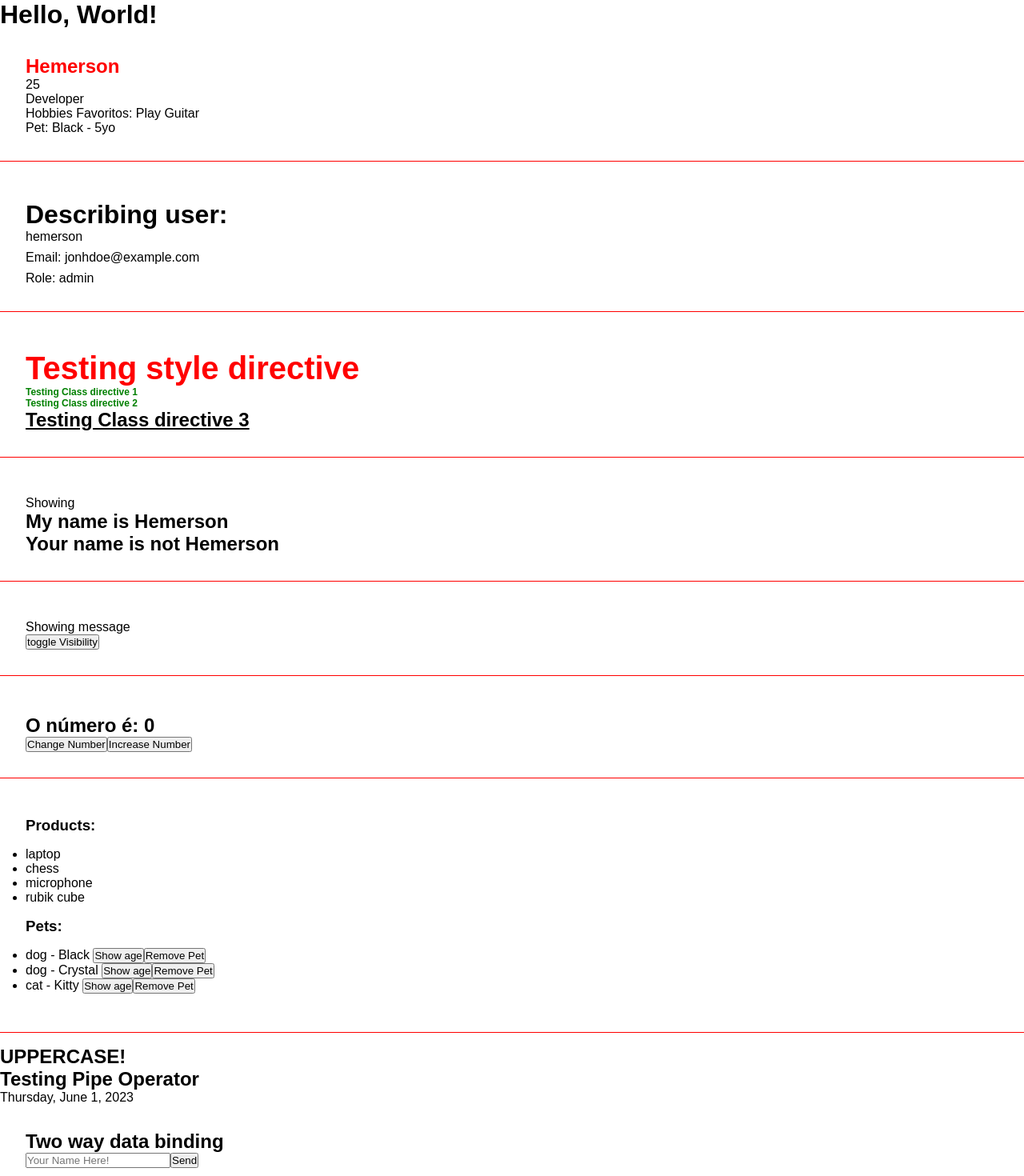
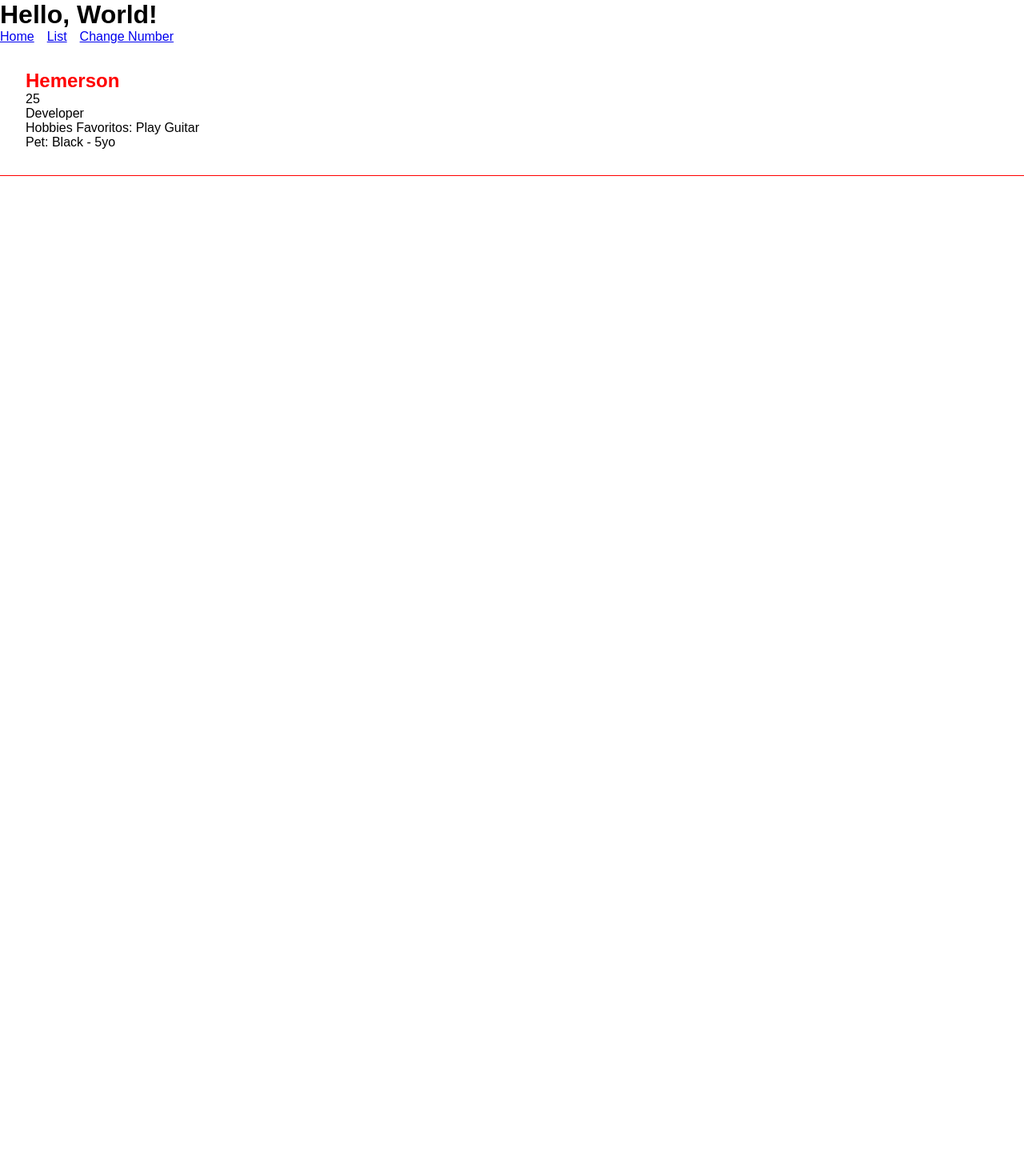
Before and after one commit to hemerson-git/learning-angular13, an Angular app: page / in a window 1280 px wide. Shown: the top 1470 px of the page at 80% size. After the commit the page ends 800 px from the top, so only its background shows below. Built offline with nearby package versions, Linux system fonts and the light colour scheme.

Commit message:
class-17 router

```diff
--- a/src/app/app-routing.module.ts
+++ b/src/app/app-routing.module.ts
@@ -1,10 +1,18 @@
 import { NgModule } from '@angular/core';
 import { RouterModule, Routes } from '@angular/router';
+import { FirstComponentComponent } from './components/first-component/first-component.component';
+import { ListRenderComponent } from './components/list-render/list-render.component';
+import { EmitterComponent } from './components/emitter/emitter.component';
 
-const routes: Routes = [];
+const routes: Routes = [
+  {path: '', component: FirstComponentComponent},
+  {path: 'list', component: ListRenderComponent},
+  {path: 'change-number', component: EmitterComponent}
+];
 
 @NgModule({
   imports: [RouterModule.forRoot(routes)],
   exports: [RouterModule]
 })
+
 export class AppRoutingModule { }
--- a/src/app/app.component.css
+++ b/src/app/app.component.css
@@ -0,0 +1,4 @@
+nav {
+  display: flex;
+  gap: 1rem;
+}
--- a/src/app/app.component.html
+++ b/src/app/app.component.html
@@ -1,10 +1,8 @@
 <h1>Hello, World!</h1>
-<app-first-component></app-first-component>
-<app-parent-data [name]="userName" [user]="userData"></app-parent-data>
-<app-directives></app-directives>
-<app-conditional-rendering></app-conditional-rendering>
-<app-events></app-events>
-<app-emitter></app-emitter>
-<app-list-render></app-list-render>
-<app-pipes></app-pipes>
-<app-two-way-biding></app-two-way-biding>
+<nav>
+  <a routerLink="/">Home</a>
+  <a routerLink="/list">List</a>
+  <a routerLink="/change-number">Change Number</a>
+</nav>
+
+<router-outlet></router-outlet>
--- a/src/app/app.module.ts
+++ b/src/app/app.module.ts
@@ -3,6 +3,7 @@ import { BrowserModule } from '@angular/platform-browser';
 import { FormsModule } from '@angular/forms';
 
 import { AppRoutingModule } from './app-routing.module';
+
 import { AppComponent } from './app.component';
 import { FirstComponentComponent } from './components/first-component/first-component.component';
 import { ParentDataComponent } from './components/parent-data/parent-data.component';
```
